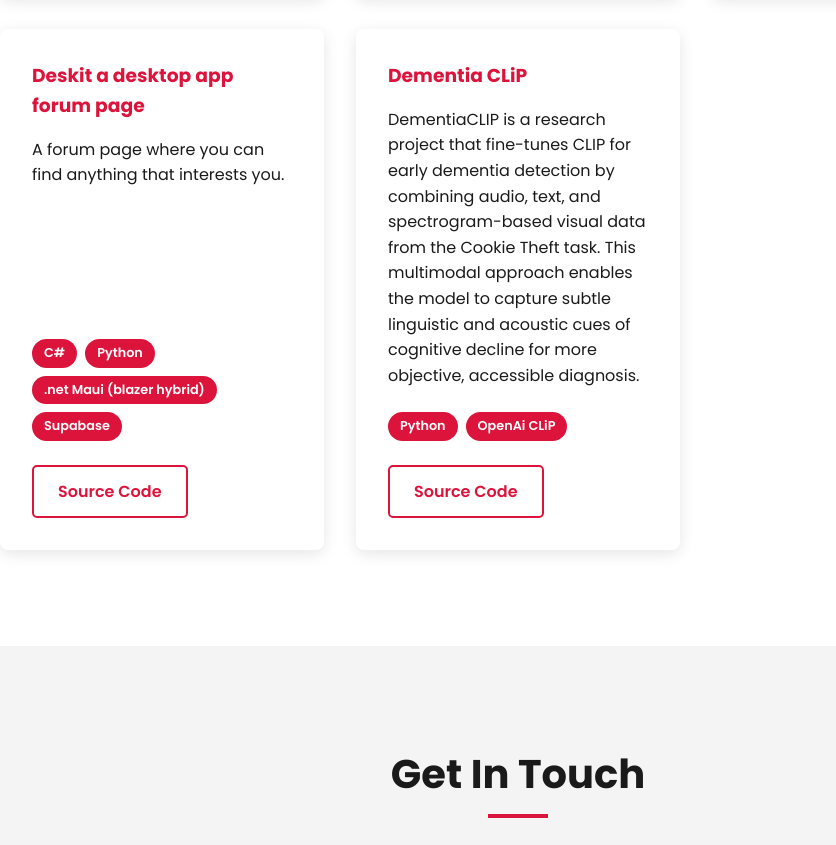
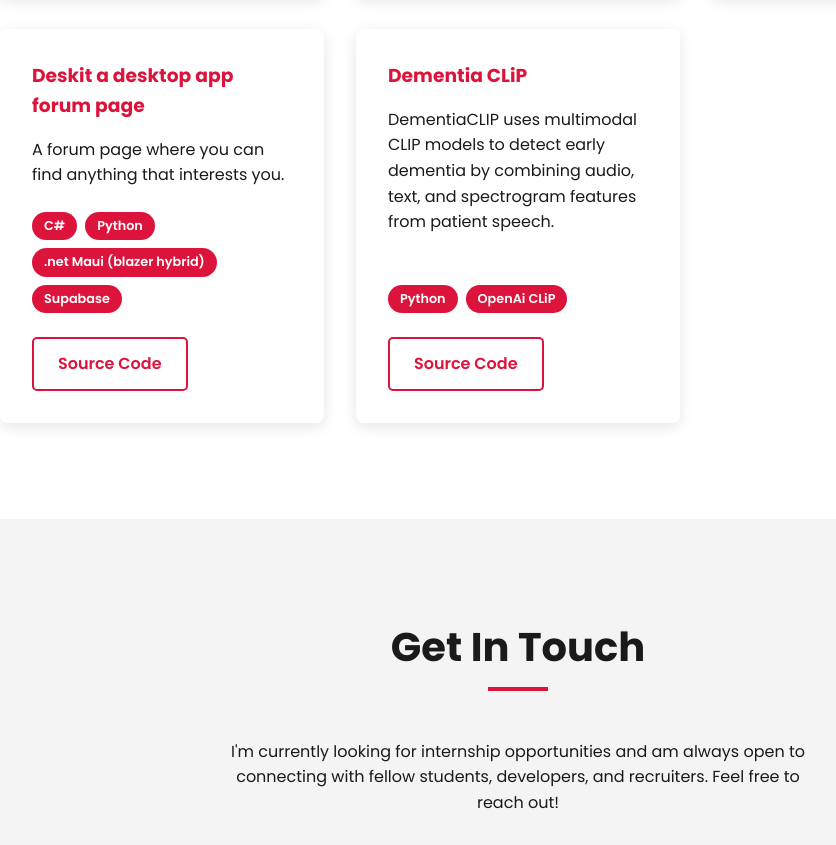
Before and after one commit to PetarSrbinoski/PortfolioWebsite, a plain HTML site: page index.html in a window 1280 px wide. Shown: the part 2134-2979 px from the top of the page, without its empty margins (122-958 px from the left). Drawn offline with Linux system fonts and the light colour scheme.

Commit message:
updated dementia description

```diff
--- a/index.html
+++ b/index.html
@@ -124,7 +124,7 @@
 
                 <div class="project-card">
                     <h3>Dementia CLiP</h3>
-                    <p>DementiaCLIP is a research project that fine-tunes CLIP for early dementia detection by combining audio, text, and spectrogram-based visual data from the Cookie Theft task. This multimodal approach enables the model to capture subtle linguistic and acoustic cues of cognitive decline for more objective, accessible diagnosis.</p>
+                    <p>DementiaCLIP uses multimodal CLIP models to detect early dementia by combining audio, text, and spectrogram features from patient speech.</p>
                     <div class="project-tech">
                         <span>Python</span><span>OpenAi CLiP</span>
                     </div>
```
